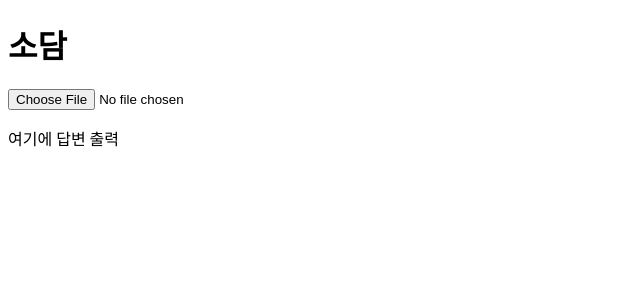
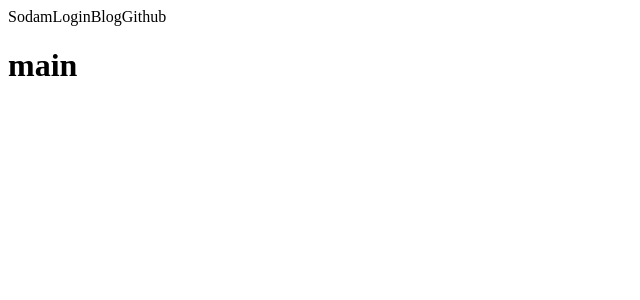
Before and after one commit to winshine0326/Sodam, a React (Vite) app in the folder frontend/: page / in a window 1280 px wide. Shown: the top 300 px of the page, without its empty margins (0-640 px from the left). Built offline with nearby package versions, Linux system fonts and the light colour scheme.

Commit message:
feat: 홈 페이지 시멘틱 태그 추가 및 기본 틀 작성

```diff
--- a/frontend/src/App.jsx
+++ b/frontend/src/App.jsx
@@ -1,8 +1,9 @@
 import Upload from './pages/Upload';
+import Home from './pages/Home';
 
 function App() {
   return (
-    <Upload/>
+    <Home/>
   )
 }
 
--- a/frontend/src/pages/Home.jsx
+++ b/frontend/src/pages/Home.jsx
@@ -0,0 +1,26 @@
+import React from 'react';
+
+const Home = ()=>{
+    return(
+       <>
+       <div className='homeContainer'>
+        <header>
+            <nav>
+                <span>Sodam</span>
+                <a>Login</a>
+                <a>Blog</a>
+                <a>Github</a>
+            </nav>
+        </header>
+        <main>
+            <h1>main</h1>
+        </main>
+        <footer>
+
+        </footer>
+       </div>
+       </>
+    )
+}
+
+export default Home;
```
